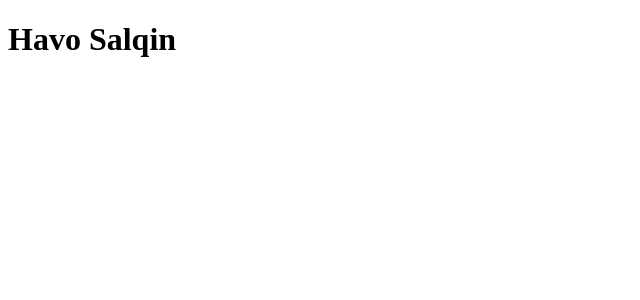
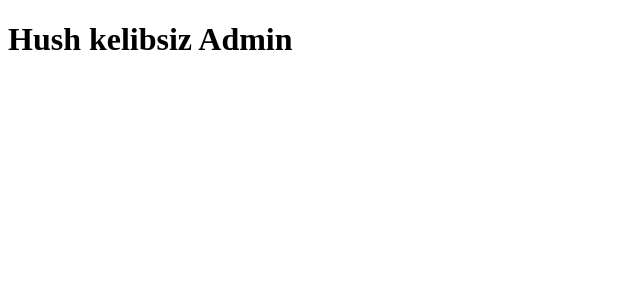
Before and after one commit to golib9191/react-lesson, a React (Vite) app: page / in a window 1280 px wide. Shown: the top 300 px of the page, without its empty margins (0-640 px from the left). Built offline with nearby package versions, Linux system fonts and the light colour scheme.

Commit message:
Userstatus

```diff
--- a/src/App.jsx
+++ b/src/App.jsx
@@ -1,7 +1,7 @@
-import Weather from "./components/Weather.jsx";
+import UserStatus from "./components/UserStatus.jsx";
 
 export const App = () => {
     return (
-        <Weather/>
+        <UserStatus loggedIn={true} isAdmin={true}/>
     )
 }
--- /dev/null
+++ b/src/components/UserStatus.jsx
@@ -0,0 +1,8 @@
+const UserStatus = (props) => {
+    if (props.loggedIn && props.isAdmin) {
+        return <h1>Hush kelibsiz Admin</h1>
+    }else{
+        return <h1>Hush kelibsiz Foydalanuvchi</h1>
+    }
+}
+export default UserStatus
--- a/src/components/Weather.jsx
+++ /dev/null
@@ -1,17 +0,0 @@
-const Weather = () => {
-    let temperature = 11;
-    if (temperature < 15 && temperature >= 10) {
-        return <h1>Havo Salqin</h1>
-    }
-    else if (temperature > 15 && temperature <= 25) {
-        return <h1>Havo Ajoyib</h1>
-    } else if (temperature > 25) {
-        return <h1>Havo Issiq</h1>
-    } else if (temperature < 10) {
-        return <h1>Havo Sovuq Gamash kiy</h1>
-    }
-    return (
-        <div>Weather</div>
-    )
-}
-export default Weather
```
